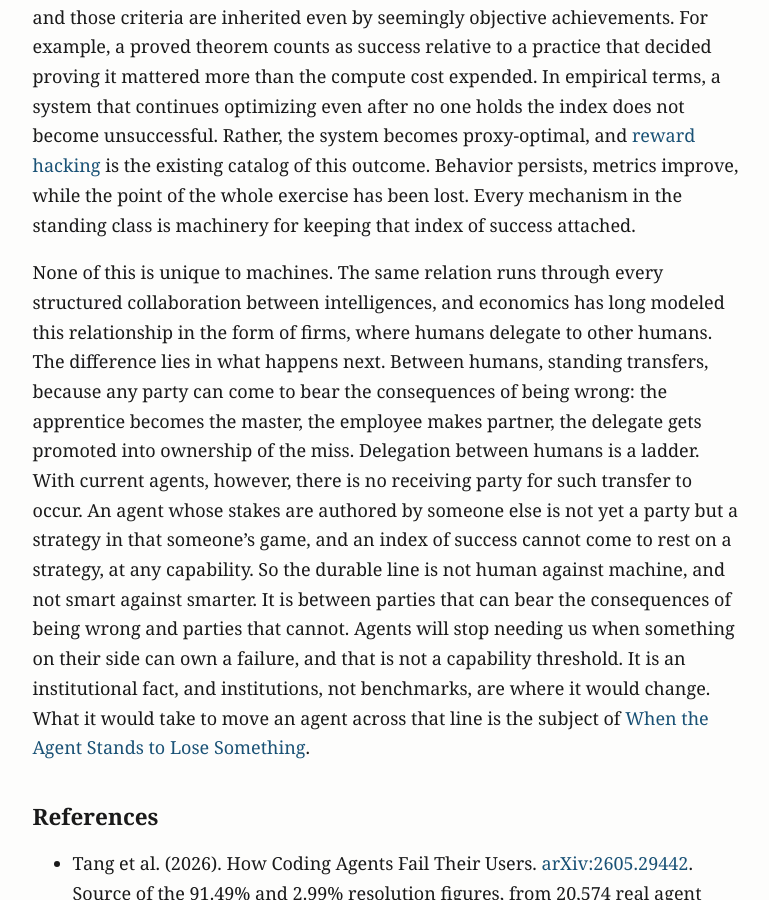
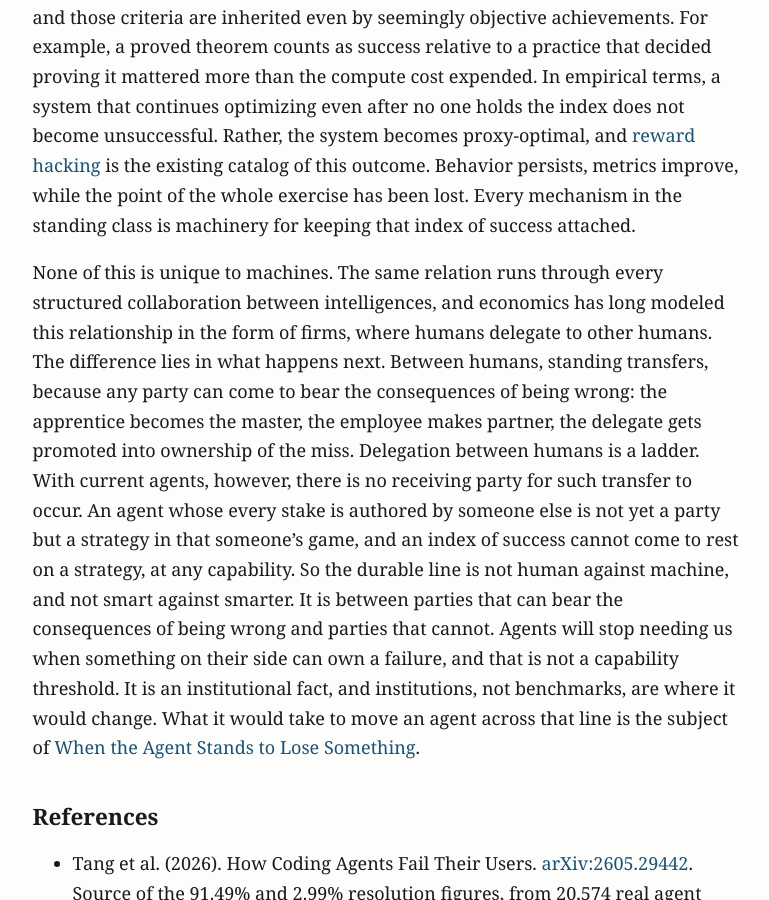
Before and after one commit to MajorLift/blog, a Jekyll site: the page built from _posts/2026-07-24-when-if-ever-agents-stop-needing-us.md, in a window 1280 px wide and 900 px high, scrolled down 11068 px. Shown: the whole window, without its empty margins (252-1021 px from the left). Built offline with Jekyll 4.4.1, drawn with Linux system fonts in a browser that asks for light colours.

Commit message:
Quantify the closer: whose every stake is authored
The battery caught the overgeneralization: an employee's bonus is
authored by the employer, yet employees are parties, because only
some of their stakes are authored. The quantifier carries the
distinction.

Claude-Session: https://claude.ai/code/session_01QzrpuaaxiGyPWbFKHggd8b

```diff
--- a/_posts/2026-07-24-when-if-ever-agents-stop-needing-us.md
+++ b/_posts/2026-07-24-when-if-ever-agents-stop-needing-us.md
@@ -98,7 +98,7 @@ The same measurement bears on policy design. Any transparency rule that requires
 
 There is a last reason the title question cannot be answered with a date. Asked in full, it is whether agents will stop needing humans in order to operate successfully, and the word carrying the weight is "successfully." Success is not a property that can be intrinsic to a system. Success is indexed to the purposes of a specific party, and those criteria are inherited even by seemingly objective achievements. For example, a proved theorem counts as success relative to a practice that decided proving it mattered more than the compute cost expended. In empirical terms, a system that continues optimizing even after no one holds the index does not become unsuccessful. Rather, the system becomes proxy-optimal, and [reward hacking](https://arxiv.org/abs/1606.06565) is the existing catalog of this outcome. Behavior persists, metrics improve, while the point of the whole exercise has been lost. Every mechanism in the standing class is machinery for keeping that index of success attached.
 
-None of this is unique to machines. The same relation runs through every structured collaboration between intelligences, and economics has long modeled this relationship in the form of firms, where humans delegate to other humans. The difference lies in what happens next. Between humans, standing transfers, because any party can come to bear the consequences of being wrong: the apprentice becomes the master, the employee makes partner, the delegate gets promoted into ownership of the miss. Delegation between humans is a ladder. With current agents, however, there is no receiving party for such transfer to occur. An agent whose stakes are authored by someone else is not yet a party but a strategy in that someone's game, and an index of success cannot come to rest on a strategy, at any capability. So the durable line is not human against machine, and not smart against smarter. It is between parties that can bear the consequences of being wrong and parties that cannot. Agents will stop needing us when something on their side can own a failure, and that is not a capability threshold. It is an institutional fact, and institutions, not benchmarks, are where it would change. What it would take to move an agent across that line is the subject of [When the Agent Stands to Lose Something](https://jongsun.dev/when-the-agent-stands-to-lose-something/).
+None of this is unique to machines. The same relation runs through every structured collaboration between intelligences, and economics has long modeled this relationship in the form of firms, where humans delegate to other humans. The difference lies in what happens next. Between humans, standing transfers, because any party can come to bear the consequences of being wrong: the apprentice becomes the master, the employee makes partner, the delegate gets promoted into ownership of the miss. Delegation between humans is a ladder. With current agents, however, there is no receiving party for such transfer to occur. An agent whose every stake is authored by someone else is not yet a party but a strategy in that someone's game, and an index of success cannot come to rest on a strategy, at any capability. So the durable line is not human against machine, and not smart against smarter. It is between parties that can bear the consequences of being wrong and parties that cannot. Agents will stop needing us when something on their side can own a failure, and that is not a capability threshold. It is an institutional fact, and institutions, not benchmarks, are where it would change. What it would take to move an agent across that line is the subject of [When the Agent Stands to Lose Something](https://jongsun.dev/when-the-agent-stands-to-lose-something/).
 
 ## References
 
```
